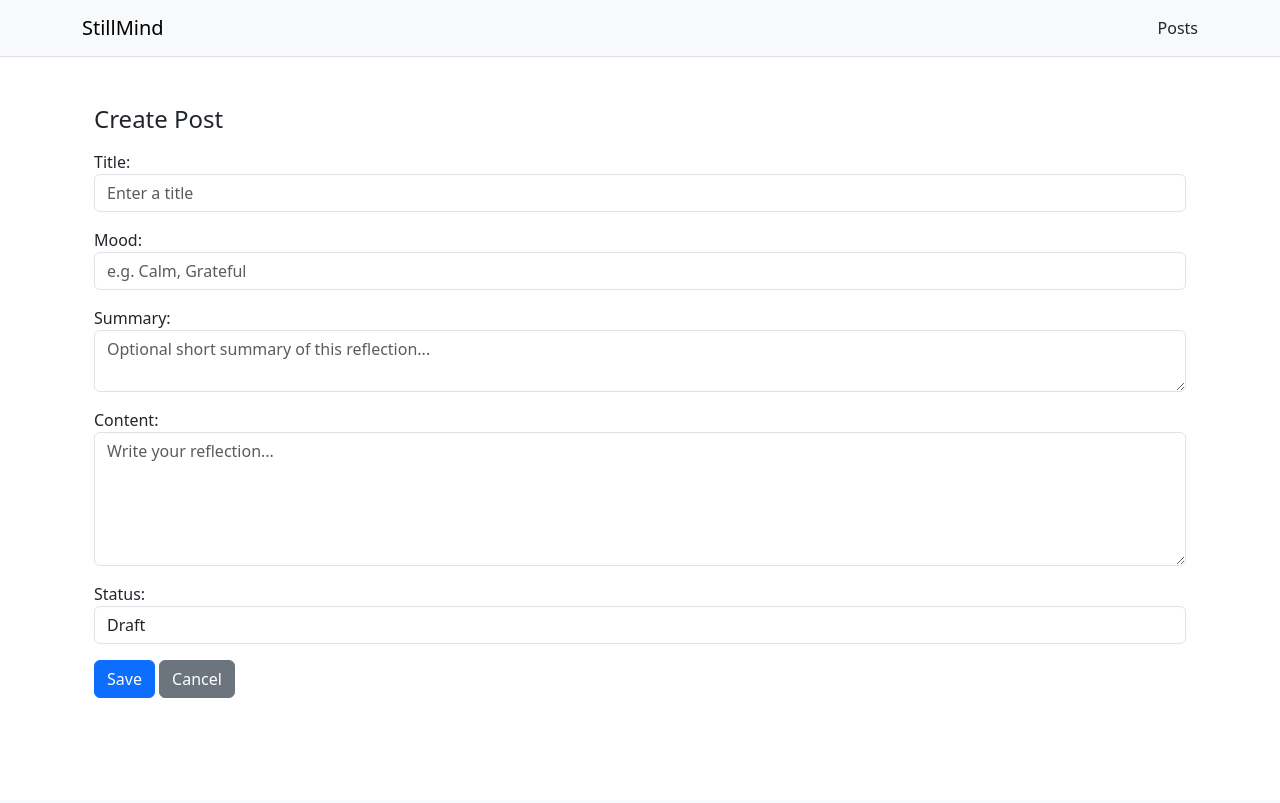
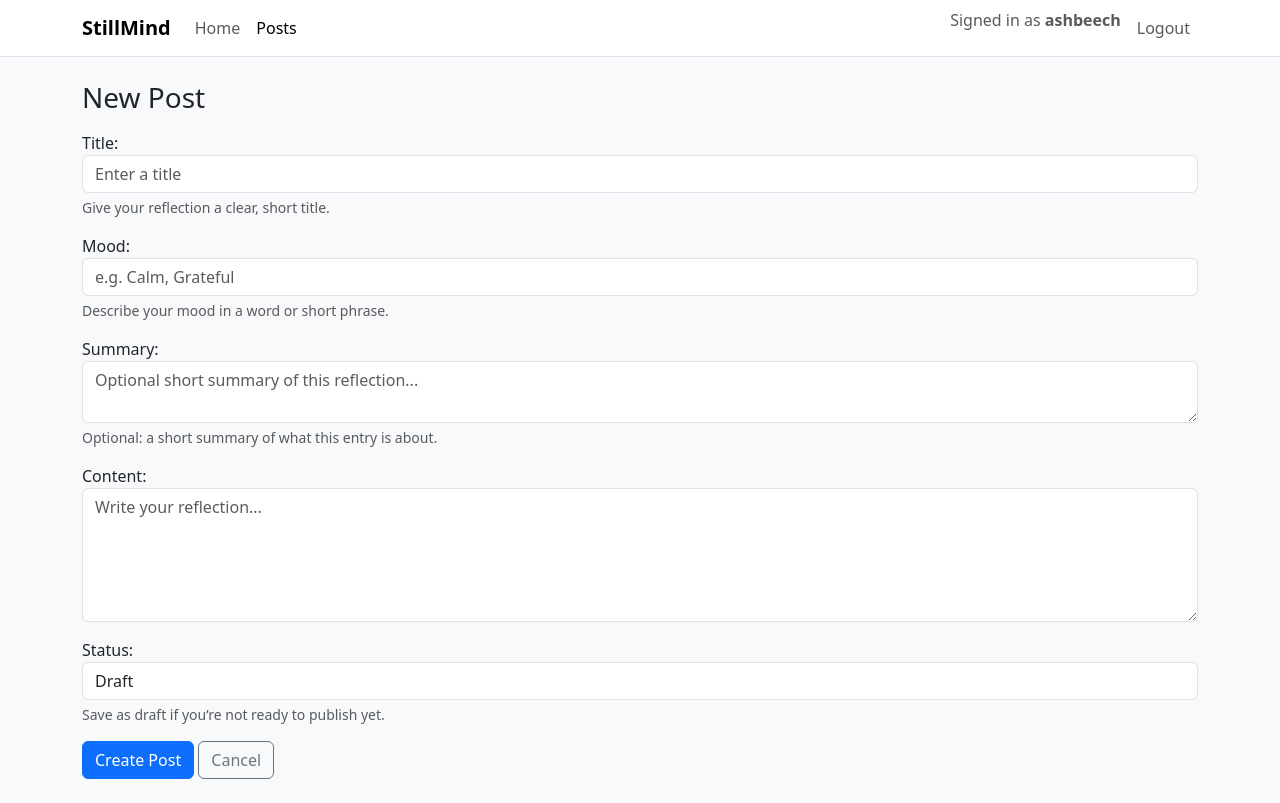
Before and after one commit to Beechy-92/beechy_milestone_3, a Django app: page /post/create/ in a window 1280 px wide. Before the commit the page ends 698 px from the top, so only its background shows below. Run offline with Django 4.2, Linux system fonts and the light colour scheme; a user stored in the database is signed in.

Commit message:
update - improved base layout, cleaner headings and structure and improved usability with buttons

```diff
--- a/still_mind/templates/still_mind/base.html
+++ b/still_mind/templates/still_mind/base.html
@@ -1,17 +1,68 @@
 <!doctype html>
-<html>
+<html lang="en">
 <head>
   <meta charset="utf-8">
   <title>{% block title %}StillMind{% endblock %}</title>
+  <meta name="viewport" content="width=device-width, initial-scale=1">
+  <meta name="description"
+        content="StillMind – a simple mindful journaling app to track your thoughts and mood.">
   <link href="https://cdn.jsdelivr.net/npm/bootstrap@5.3.3/dist/css/bootstrap.min.css" rel="stylesheet">
+  {% block extra_head %}{% endblock %}
 </head>
-<body>
-  <nav class="navbar navbar-light bg-light border-bottom">
-    <div class="container">
-      <a class="navbar-brand" href="{% url 'still_mind:home' %}">StillMind</a>
-      <a class="nav-link" href="{% url 'still_mind:post_list' %}">Posts</a>
-    </div>
-  </nav>
-  <main class="container py-4">{% block content %}{% endblock %}</main>
+<body class="bg-light">
+
+  <header>
+    <nav class="navbar navbar-expand-md navbar-light bg-white border-bottom" aria-label="Main navigation">
+      <div class="container">
+        <a class="navbar-brand fw-semibold" href="{% url 'still_mind:home' %}">StillMind</a>
+
+        <button class="navbar-toggler" type="button" data-bs-toggle="collapse"
+                data-bs-target="#mainNavbar" aria-controls="mainNavbar"
+                aria-expanded="false" aria-label="Toggle navigation">
+          <span class="navbar-toggler-icon"></span>
+        </button>
+
+        <div class="collapse navbar-collapse" id="mainNavbar">
+          <ul class="navbar-nav me-auto mb-2 mb-md-0">
+            <li class="nav-item">
+              <a class="nav-link{% if request.resolver_match.url_name == 'home' %} active{% endif %}"
+                 href="{% url 'still_mind:home' %}">
+                Home
+              </a>
+            </li>
+            <li class="nav-item">
+              <a class="nav-link{% if request.resolver_match.url_name in 'post_list post_detail post_create post_edit' %} active{% endif %}"
+                 href="{% url 'still_mind:post_list' %}">
+                Posts
+              </a>
+            </li>
+          </ul>
+
+          <ul class="navbar-nav ms-auto mb-2 mb-md-0">
+            {% if user.is_authenticated %}
+              <li class="nav-item">
+                <span class="navbar-text me-2">
+                  Signed in as <strong>{{ user.username }}</strong>
+                </span>
+              </li>
+              <li class="nav-item">
+                <a class="nav-link" href="{% url 'logout' %}">Logout</a>
+              </li>
+            {% else %}
+              <li class="nav-item">
+                <a class="nav-link" href="{% url 'login' %}">Login</a>
+              </li>
+            {% endif %}
+          </ul>
+        </div>
+      </div>
+    </nav>
+  </header>
+
+  <main class="container py-4" role="main">
+    {% block content %}{% endblock %}
+  </main>
+
+  <script src="https://cdn.jsdelivr.net/npm/bootstrap@5.3.3/dist/js/bootstrap.bundle.min.js"></script>
 </body>
 </html>
--- a/still_mind/templates/still_mind/post_detail.html
+++ b/still_mind/templates/still_mind/post_detail.html
@@ -8,6 +8,7 @@
 <p class="text-muted">
   {{ post.created_at|date:"d M Y, H:i" }}
   {% if post.mood %}| Mood: {{ post.mood }}{% endif %}
+  • Status: {{ post.get_status_display }}
 </p>
 
 {% if post.summary %}
--- a/still_mind/templates/still_mind/post_form.html
+++ b/still_mind/templates/still_mind/post_form.html
@@ -1,18 +1,57 @@
 {% extends "still_mind/base.html" %}
 
-{% block title %}{% if object %}Edit: {{ object.title }}{% else %}Create Post{% endif %} • StillMind{% endblock %}
+{% block title %}
+  {% if object %}Edit Post • StillMind{% else %}New Post • StillMind{% endif %}
+{% endblock %}
 
 {% block content %}
-<div class="container py-4">
-  <h1 class="h4 mb-3">
-    {% if object %}Edit: {{ object.title }}{% else %}Create Post{% endif %}
-  </h1>
+<h1 class="h3 mb-3">
+  {% if object %}Edit Post{% else %}New Post{% endif %}
+</h1>
 
-  <form method="post">
-    {% csrf_token %}
-    {{ form.as_p }}
-    <button class="btn btn-primary" type="submit">Save</button>
-    <a class="btn btn-secondary" href="{% url 'still_mind:post_list' %}">Cancel</a>
-  </form>
-</div>
+<form method="post" novalidate>
+  {% csrf_token %}
+  {{ form.non_field_errors }}
+
+  <div class="mb-3">
+    {{ form.title.label_tag }}
+    {{ form.title }}
+    <div class="form-text">Give your reflection a clear, short title.</div>
+    {{ form.title.errors }}
+  </div>
+
+  <div class="mb-3">
+    {{ form.mood.label_tag }}
+    {{ form.mood }}
+    <div class="form-text">Describe your mood in a word or short phrase.</div>
+    {{ form.mood.errors }}
+  </div>
+
+  <div class="mb-3">
+    {{ form.summary.label_tag }}
+    {{ form.summary }}
+    <div class="form-text">Optional: a short summary of what this entry is about.</div>
+    {{ form.summary.errors }}
+  </div>
+
+  <div class="mb-3">
+    {{ form.content.label_tag }}
+    {{ form.content }}
+    {{ form.content.errors }}
+  </div>
+
+  <div class="mb-3">
+    {{ form.status.label_tag }}
+    {{ form.status }}
+    <div class="form-text">Save as draft if you’re not ready to publish yet.</div>
+    {{ form.status.errors }}
+  </div>
+
+  <button type="submit" class="btn btn-primary">
+    {% if object %}Save Changes{% else %}Create Post{% endif %}
+  </button>
+  <a href="{% url 'still_mind:post_list' %}" class="btn btn-outline-secondary">
+    Cancel
+  </a>
+</form>
 {% endblock %}
```
Also changed, not shown: still_mind/templates/auth/login.html (+11 -5 lines).
